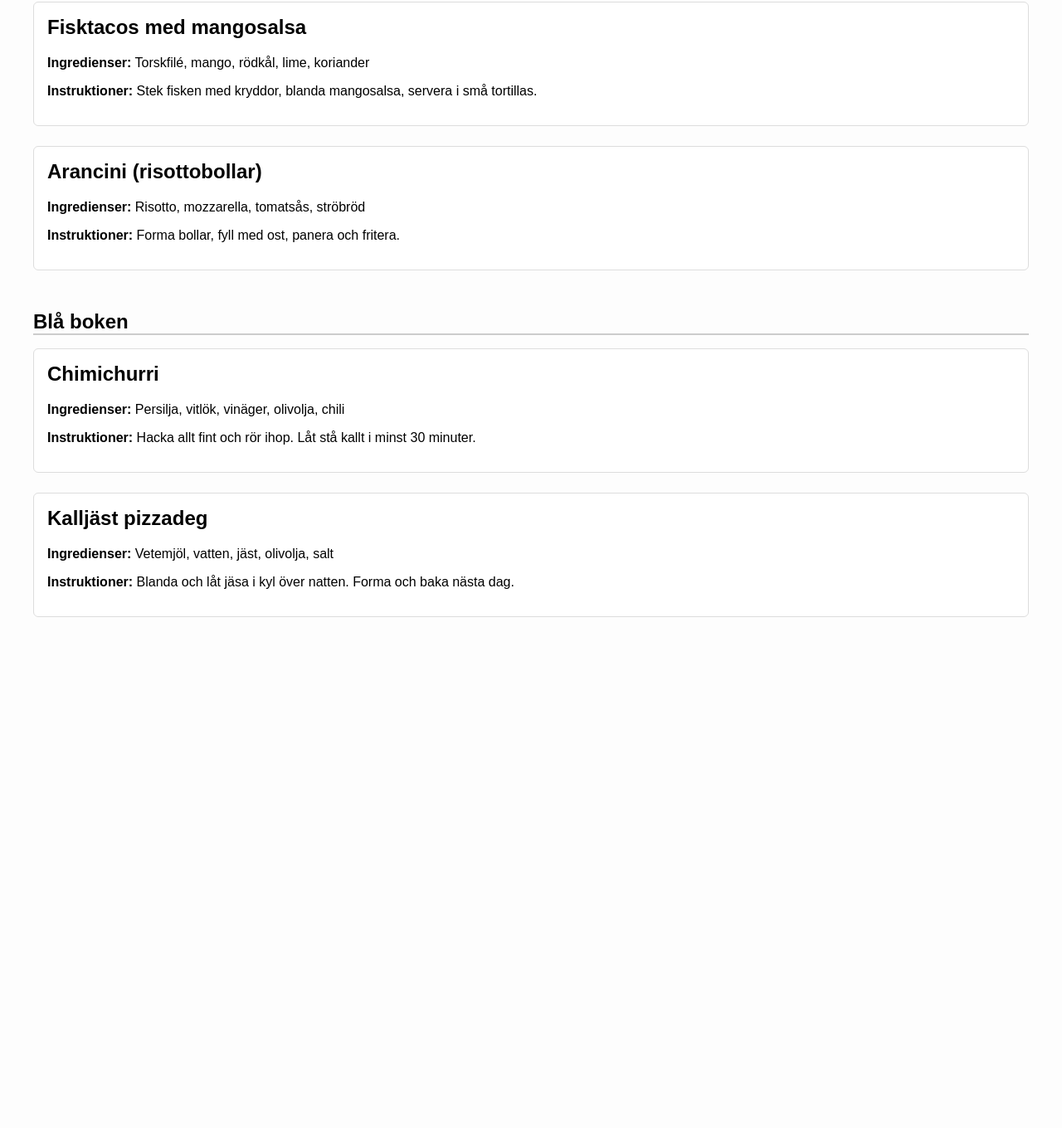
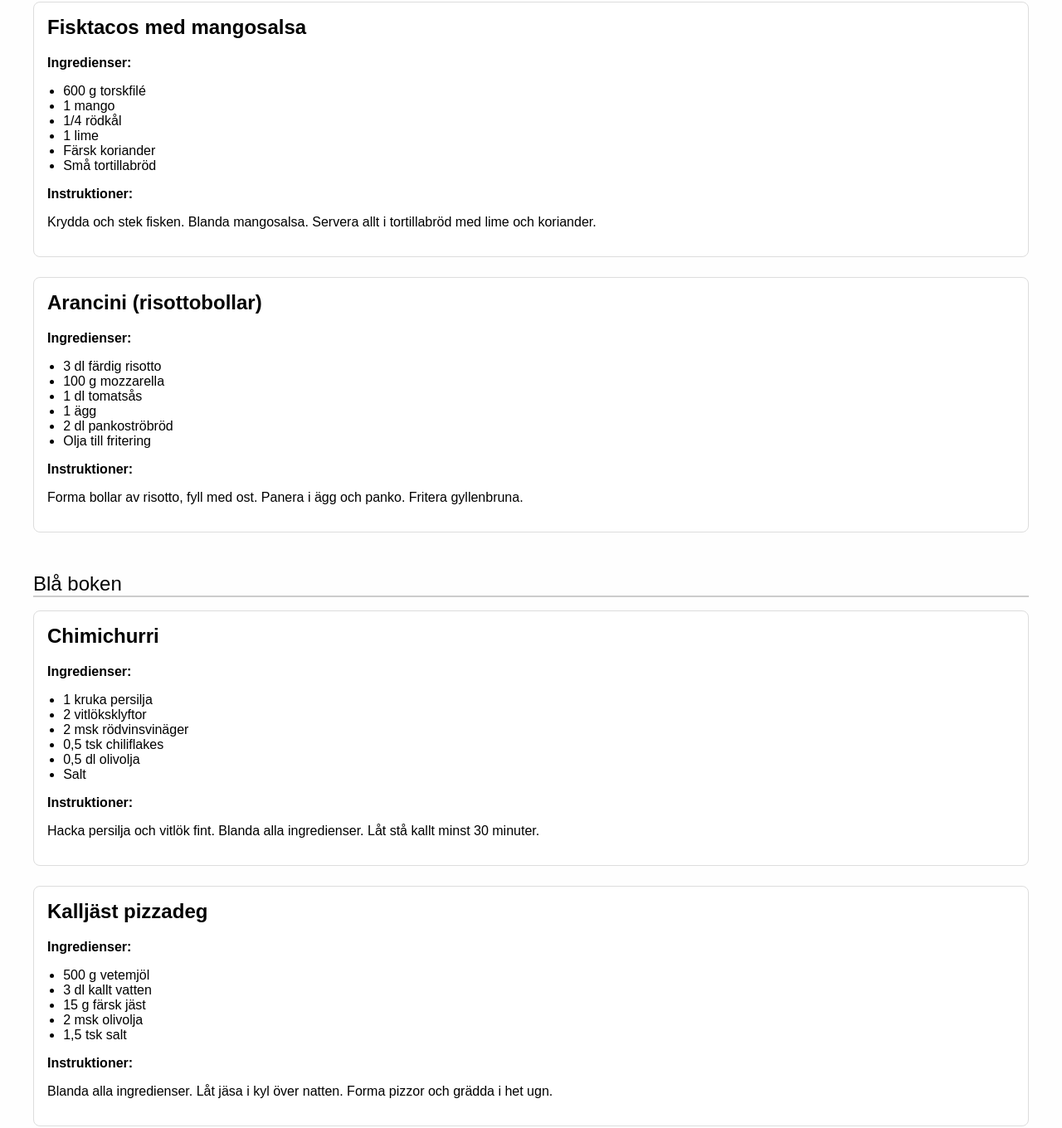
Before and after one commit to Lisskulla/lisskulla.github.io, a plain HTML site: page index.html in a window 1280 px wide. Shown: the part 190-1550 px from the top of the page at 83% size. Before the commit the page ends 998 px from the top, so only its background shows below. Drawn offline with Linux system fonts and the light colour scheme.

Commit message:
Add files via upload

```diff
--- a/index.html
+++ b/index.html
@@ -7,31 +7,32 @@
   <style>
     body {
       font-family: sans-serif;
-      background-color: #fdfdfd;
+      background-color: #fefefe;
       padding: 2rem;
     }
     h1 {
       text-align: center;
-      color: #222;
     }
     .bok {
       margin-top: 3rem;
     }
     .bok-title {
       font-size: 1.5rem;
-      font-weight: bold;
       border-bottom: 2px solid #ccc;
       margin-bottom: 1rem;
     }
     .recept {
-      background-color: #fff;
+      border: 1px solid #ddd;
+      background: #fff;
       padding: 1rem;
       margin-bottom: 1.5rem;
-      border: 1px solid #ddd;
-      border-radius: 6px;
+      border-radius: 8px;
     }
     .recept h2 {
       margin-top: 0;
+    }
+    .recept ul {
+      padding-left: 1.2rem;
     }
   </style>
 </head>
@@ -40,29 +41,68 @@
 
   <div class="bok">
     <div class="bok-title">Gröna boken</div>
+
     <div class="recept">
       <h2>Fisktacos med mangosalsa</h2>
-      <p><strong>Ingredienser:</strong> Torskfilé, mango, rödkål, lime, koriander</p>
-      <p><strong>Instruktioner:</strong> Stek fisken med kryddor, blanda mangosalsa, servera i små tortillas.</p>
+      <p><strong>Ingredienser:</strong></p>
+      <ul>
+        <li>600 g torskfilé</li>
+        <li>1 mango</li>
+        <li>1/4 rödkål</li>
+        <li>1 lime</li>
+        <li>Färsk koriander</li>
+        <li>Små tortillabröd</li>
+      </ul>
+      <p><strong>Instruktioner:</strong></p>
+      <p>Krydda och stek fisken. Blanda mangosalsa. Servera allt i tortillabröd med lime och koriander.</p>
     </div>
+
     <div class="recept">
       <h2>Arancini (risottobollar)</h2>
-      <p><strong>Ingredienser:</strong> Risotto, mozzarella, tomatsås, ströbröd</p>
-      <p><strong>Instruktioner:</strong> Forma bollar, fyll med ost, panera och fritera.</p>
+      <p><strong>Ingredienser:</strong></p>
+      <ul>
+        <li>3 dl färdig risotto</li>
+        <li>100 g mozzarella</li>
+        <li>1 dl tomatsås</li>
+        <li>1 ägg</li>
+        <li>2 dl pankoströbröd</li>
+        <li>Olja till fritering</li>
+      </ul>
+      <p><strong>Instruktioner:</strong></p>
+      <p>Forma bollar av risotto, fyll med ost. Panera i ägg och panko. Fritera gyllenbruna.</p>
     </div>
   </div>
 
   <div class="bok">
     <div class="bok-title">Blå boken</div>
+
     <div class="recept">
       <h2>Chimichurri</h2>
-      <p><strong>Ingredienser:</strong> Persilja, vitlök, vinäger, olivolja, chili</p>
-      <p><strong>Instruktioner:</strong> Hacka allt fint och rör ihop. Låt stå kallt i minst 30 minuter.</p>
+      <p><strong>Ingredienser:</strong></p>
+      <ul>
+        <li>1 kruka persilja</li>
+        <li>2 vitlöksklyftor</li>
+        <li>2 msk rödvinsvinäger</li>
+        <li>0,5 tsk chiliflakes</li>
+        <li>0,5 dl olivolja</li>
+        <li>Salt</li>
+      </ul>
+      <p><strong>Instruktioner:</strong></p>
+      <p>Hacka persilja och vitlök fint. Blanda alla ingredienser. Låt stå kallt minst 30 minuter.</p>
     </div>
+
     <div class="recept">
       <h2>Kalljäst pizzadeg</h2>
-      <p><strong>Ingredienser:</strong> Vetemjöl, vatten, jäst, olivolja, salt</p>
-      <p><strong>Instruktioner:</strong> Blanda och låt jäsa i kyl över natten. Forma och baka nästa dag.</p>
+      <p><strong>Ingredienser:</strong></p>
+      <ul>
+        <li>500 g vetemjöl</li>
+        <li>3 dl kallt vatten</li>
+        <li>15 g färsk jäst</li>
+        <li>2 msk olivolja</li>
+        <li>1,5 tsk salt</li>
+      </ul>
+      <p><strong>Instruktioner:</strong></p>
+      <p>Blanda alla ingredienser. Låt jäsa i kyl över natten. Forma pizzor och grädda i het ugn.</p>
     </div>
   </div>
 </body>
```
